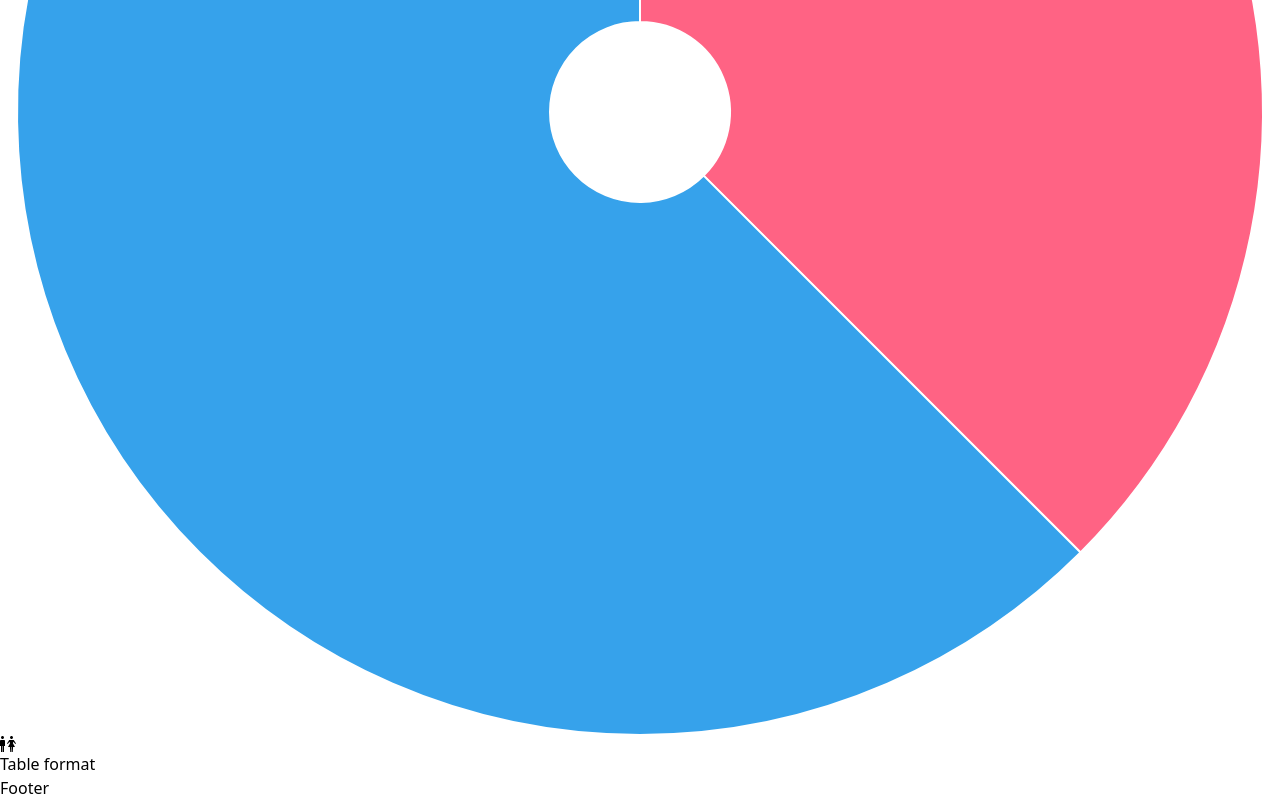
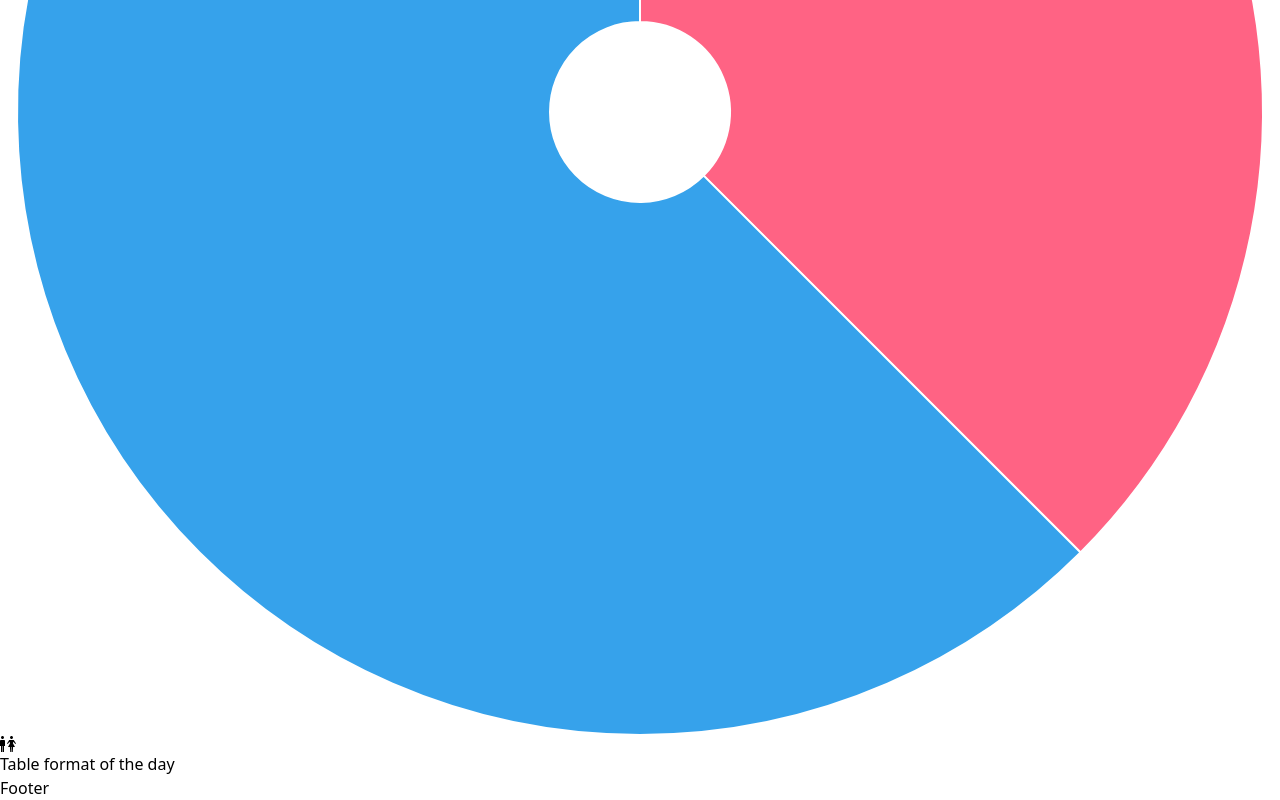
Before and after one commit to Sebanti2003/frontendecommerce, a React (Vite) app: page / in a window 1280 px wide. Shown: the part 3202-4002 px from the top of the page. Built offline with nearby package versions, Linux system fonts and the light colour scheme.

Commit message:
testing commit branches

```diff
--- a/src/pages/admin/Dashboard.tsx
+++ b/src/pages/admin/Dashboard.tsx
@@ -211,7 +211,7 @@ const Dashboard = () => {
           </div>
         </div>
         <div className="flex-1 max-md:w-full  shadow-md rounded-xl shadow-slate-600 p-5 m-2">
-          <div className="text-2xl text-slate-800 uppercase text-center">Table format</div>
+          <div className="text-2xl text-slate-800 uppercase text-center">Table format of the day</div>
         </div>
       </div>
     </div>
```
